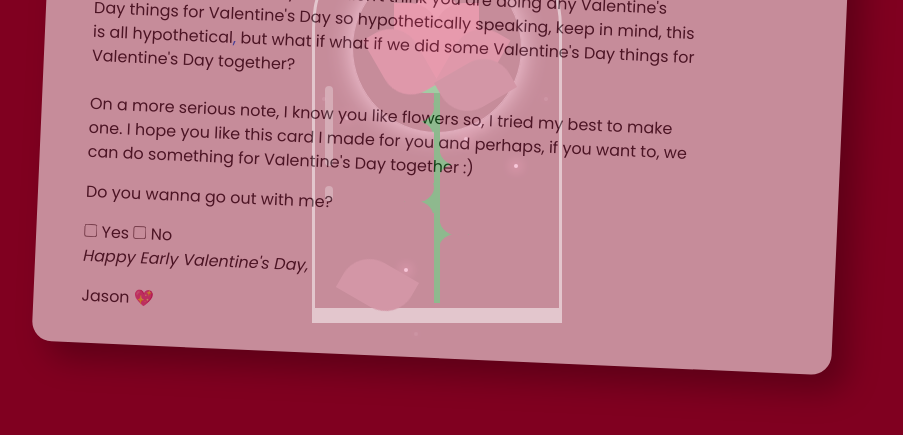
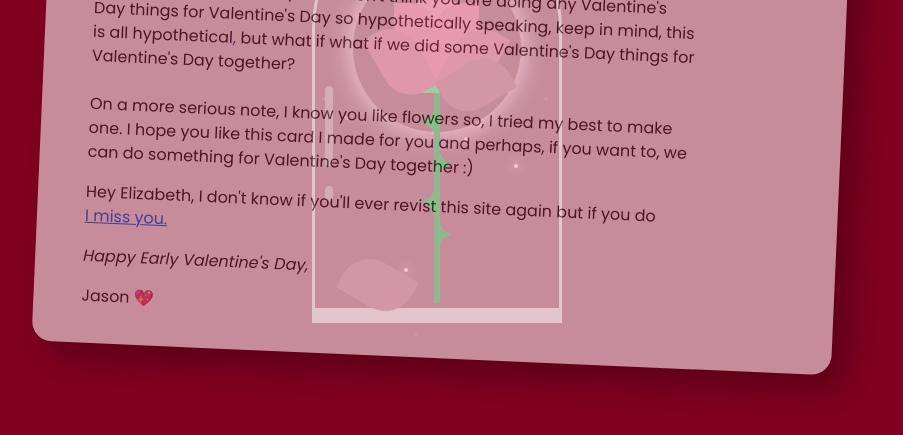
Before and after one commit to JS0Nwong/for-elizabeth, a plain HTML site: page index.html in a window 1280 px wide. Shown: the part 247-682 px from the top of the page, without its empty margins (198-1101 px from the left). Drawn offline with nearby package versions, Linux system fonts and the light colour scheme.

Commit message:
Add files via upload

```diff
--- a/index.html
+++ b/index.html
@@ -34,11 +34,10 @@
                             for you and perhaps, if you want to, we can do something for Valentine's Day together :)
                         </p>
 
-                        <p>Do you wanna go out with me?</p>
-                        <input type="checkbox" name="Yes" id="yes">
-                        <label for="yes">Yes</label>
-                        <input type="checkbox" name="No" id="no">
-                        <label for="no">No</label>
+                        <p>Hey Elizabeth, I don't know if you'll ever revist this site again but if you do
+                            <br>
+                            <a href = "https://js0nwong.github.io/the-memories-we-made/">I miss you.</a>
+                        </p>
                         <p class = "closing">Happy Early Valentine's Day, </p>
                         <p class = "name">Jason 💖</p>
                     </div>
```
